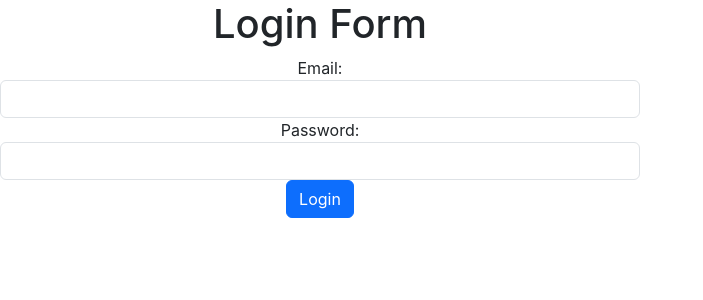
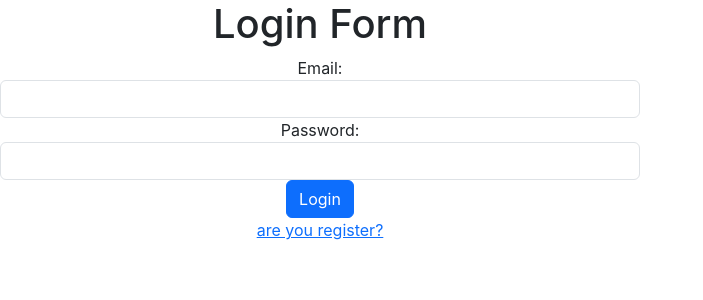
Before and after one commit to HasanMohammadSadaqa/Clinica, a React (Create React App) app in the folder client/: page /user/login in a window 1280 px wide. Shown: the top 300 px of the page, without its empty margins (0-703 px from the left). Built offline with nearby package versions, Linux system fonts and the light colour scheme.

Commit message:
add a link in login-form that navigate to registration form if the user didn't register

```diff
--- a/client/src/components/LoginForm.js
+++ b/client/src/components/LoginForm.js
@@ -24,6 +24,10 @@ const LoginForm = (props) => {
                         <input type="password" className='form-control' name='password' onChange={(e) => setPassword(e.target.value)} value={password} />
                     </div>
                     <input type="submit" value="Login" className='btn btn-primary' />
+                    {/* <button className='btn btn-primary' onClick={registration}>Are you register?</button> */}
+                    <div>
+                    <a href='/user/registration'>are you register?</a>
+                    </div>
                 </div>
             </form>
         </div>
--- a/client/src/views/Login.js
+++ b/client/src/views/Login.js
@@ -24,6 +24,10 @@ const Login = (props) => {
                 console.log(err)
             })
     }
+
+    // const goToRegistration = ()=>{
+    //     navigate(`/user/registration`);
+    // }
     return (
         <div>
             <LoginForm initEmail="" initPassword="" onSubmitLoginProp={login} errors={errors} />
```
